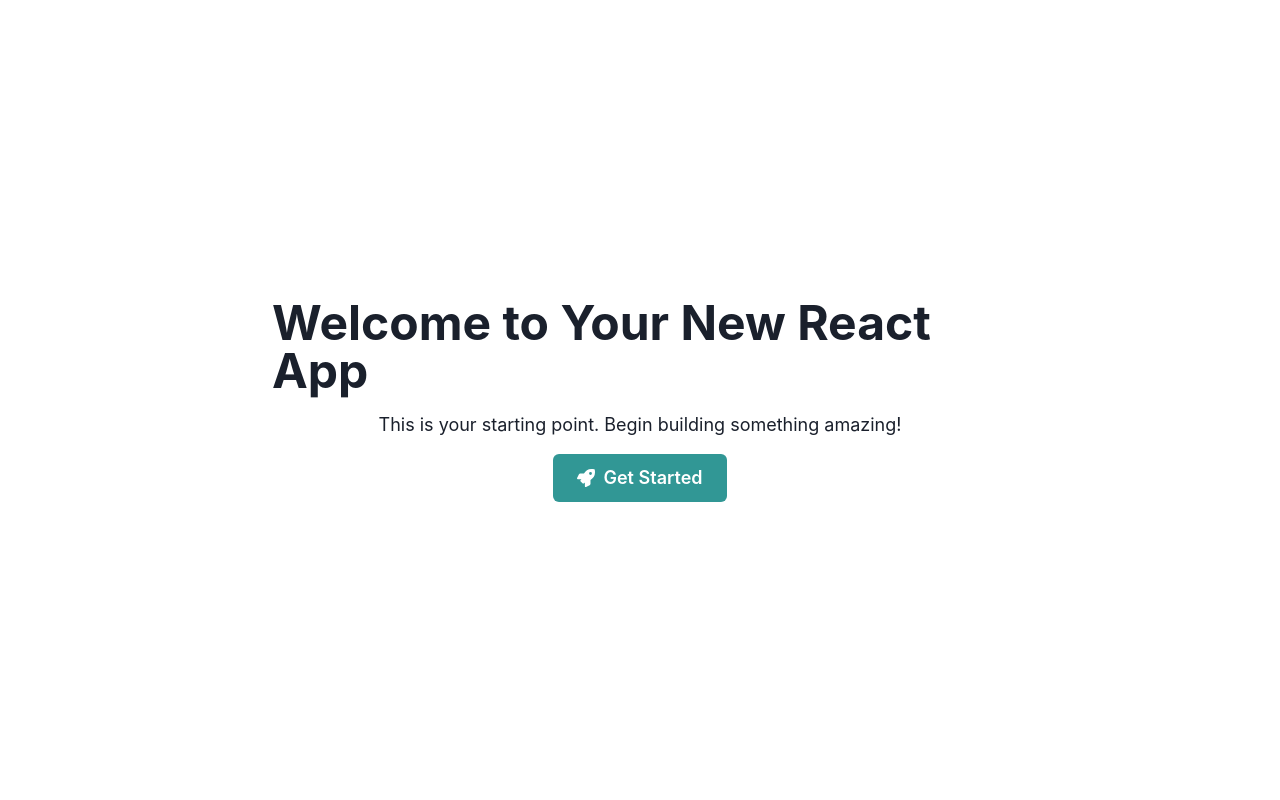
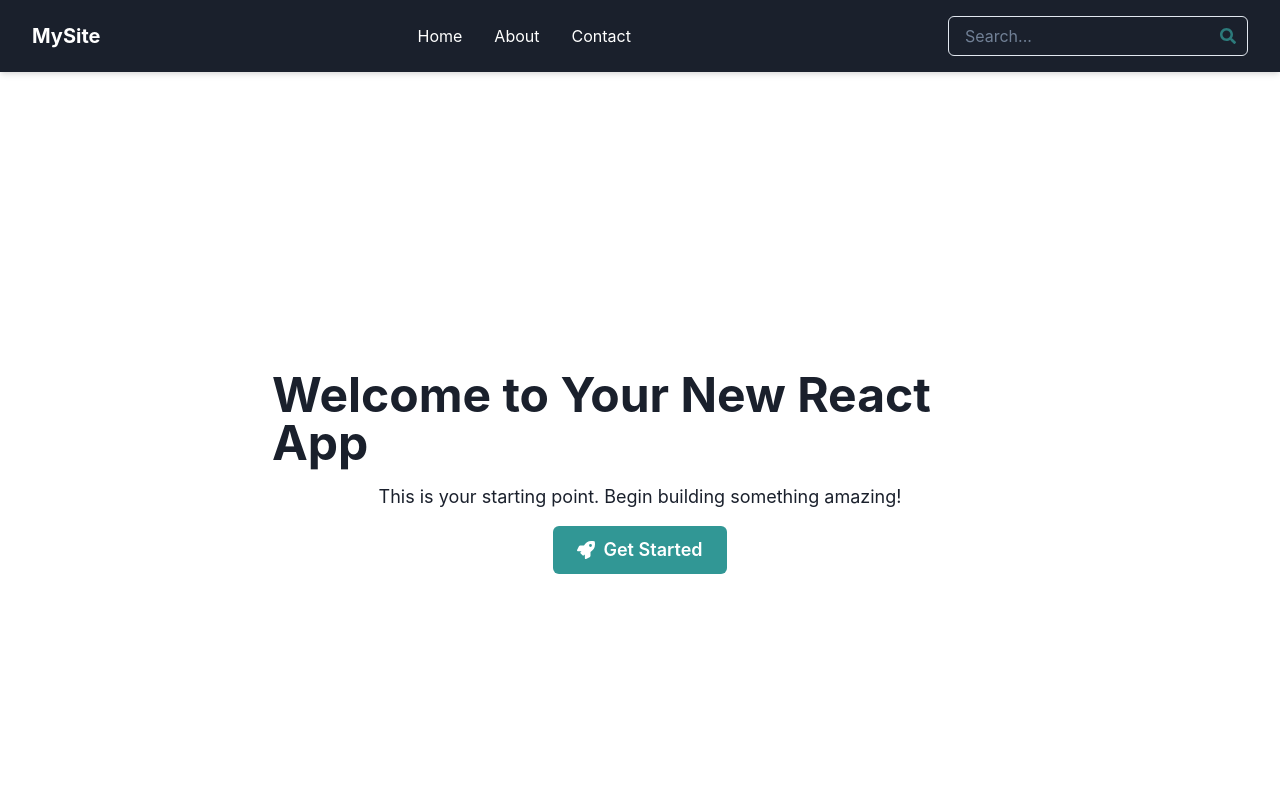
Before and after one commit to GPT-Engineer-App-Dev/react-skeleton, a React (Vite) app: page / in a window 1280 px wide. Shown: the top 800 px of the page. Built offline with nearby package versions, Linux system fonts and the light colour scheme.

Commit message:
Added a responsive header with a logo, navigation links, and a search bar to the React application.

```diff
--- a/src/App.jsx
+++ b/src/App.jsx
@@ -1,11 +1,13 @@
 import { Route, BrowserRouter as Router, Routes } from "react-router-dom";
 import Index from "./pages/Index.jsx";
 import Footer from "./components/Footer.jsx"; // Import the Footer component
+import Header from "./components/Header.jsx"; // Import the Header component
 
 function App() {
   return (
     <Router>
       <div style={{ display: "flex", flexDirection: "column", minHeight: "100vh" }}>
+        <Header /> {/* Add the Header component here */}
         <div style={{ flex: 1 }}>
           <Routes>
             <Route exact path="/" element={<Index />} />
--- /dev/null
+++ b/src/components/Header.jsx
@@ -0,0 +1,44 @@
+import { Box, Flex, Link, Input, InputGroup, InputRightElement, IconButton, HStack, Text } from "@chakra-ui/react";
+import { FaSearch } from "react-icons/fa";
+import { Link as RouterLink } from "react-router-dom";
+
+const Header = () => {
+  return (
+    <Box as="header" bg="gray.800" color="white" py={4} px={8} boxShadow="md">
+      <Flex justify="space-between" align="center">
+        {/* Logo or Site Name */}
+        <Text fontSize="xl" fontWeight="bold">
+          MySite
+        </Text>
+
+        {/* Navigation Links */}
+        <HStack spacing={8} display={{ base: "none", md: "flex" }}>
+          <Link as={RouterLink} to="/" _hover={{ textDecoration: "none", color: "teal.300" }}>
+            Home
+          </Link>
+          <Link as={RouterLink} to="/about" _hover={{ textDecoration: "none", color: "teal.300" }}>
+            About
+          </Link>
+          <Link as={RouterLink} to="/contact" _hover={{ textDecoration: "none", color: "teal.300" }}>
+            Contact
+          </Link>
+        </HStack>
+
+        {/* Search Bar */}
+        <InputGroup maxW="300px" display={{ base: "none", md: "flex" }}>
+          <Input placeholder="Search..." />
+          <InputRightElement>
+            <IconButton
+              aria-label="Search"
+              icon={<FaSearch />}
+              variant="ghost"
+              colorScheme="teal"
+            />
+          </InputRightElement>
+        </InputGroup>
+      </Flex>
+    </Box>
+  );
+};
+
+export default Header;
```
